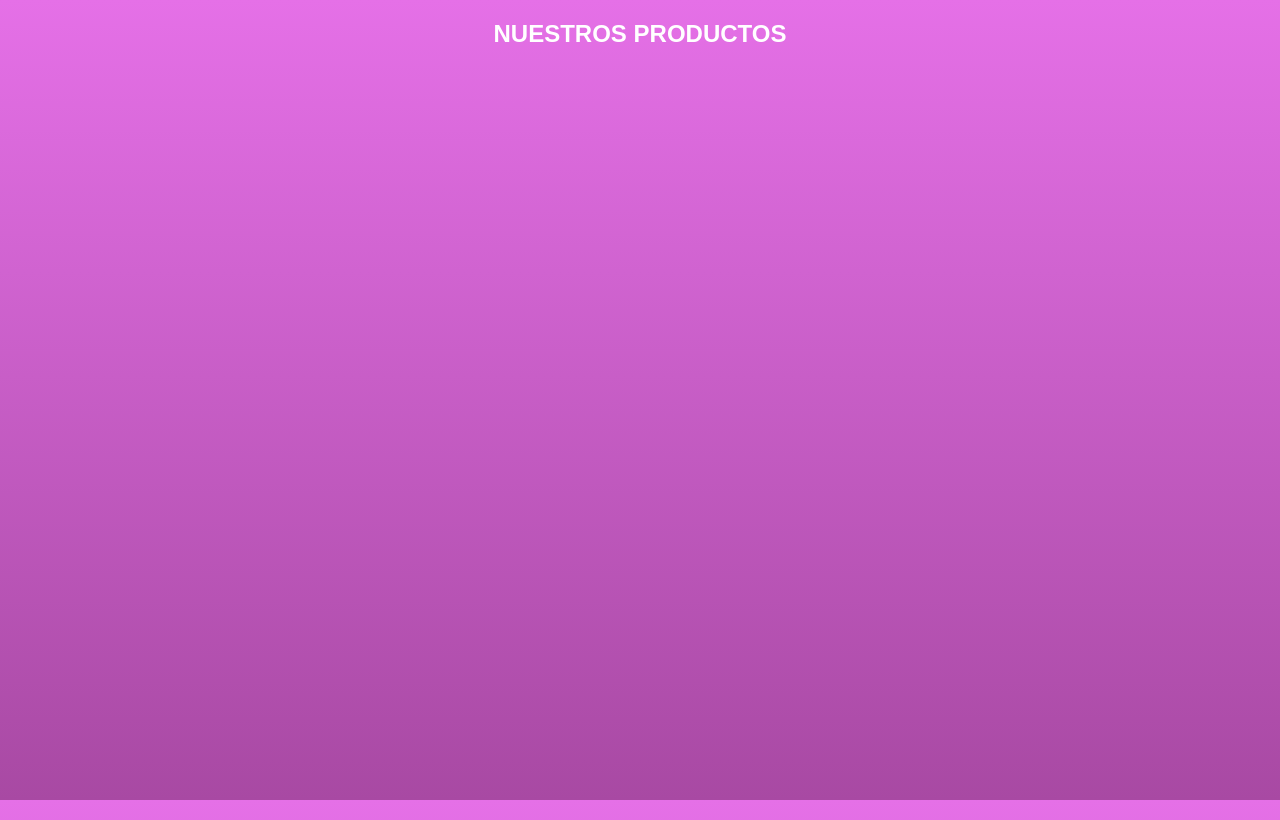
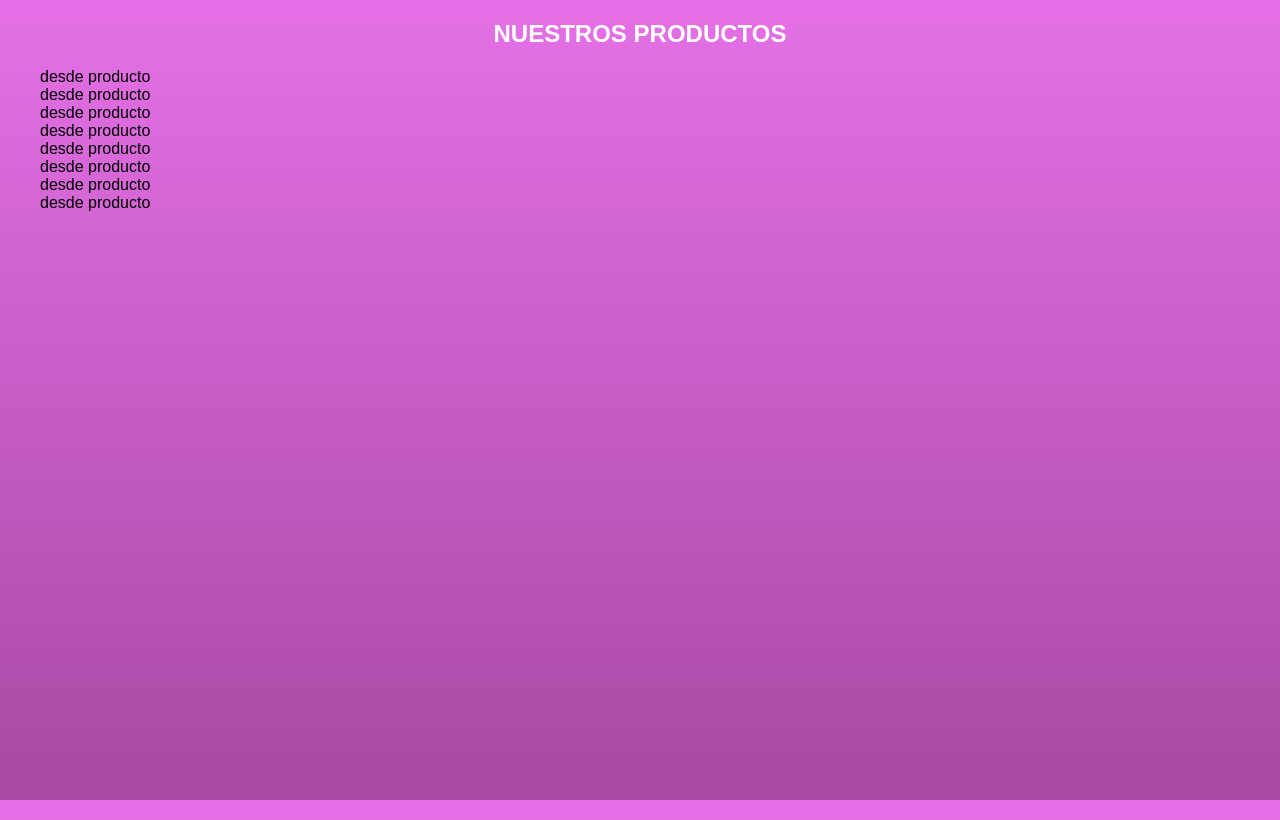
Before and after one commit to JoniAguero/tshirt-store-react, a React (Create React App) app: page / in a window 1280 px wide. Built offline with nearby package versions, Linux system fonts and the light colour scheme.

Commit message:
Producto

```diff
--- /dev/null
+++ b/src/components/Producto/Producto.js
@@ -0,0 +1,11 @@
+import React, { Component } from 'react'
+
+export default class Producto extends Component {
+  render() {
+    return (
+      <div>
+        desde producto
+      </div>
+    )
+  }
+}
--- a/src/components/Productos/Productos.js
+++ b/src/components/Productos/Productos.js
@@ -1,4 +1,5 @@
 import React, { Component } from 'react'
+import Producto from '../Producto/Producto';
 
 export class Productos extends Component {
   render() {
@@ -6,7 +7,10 @@ export class Productos extends Component {
       <div className="productos">
         <h2>Nuestros Productos</h2>
         <ul className="lista-productos">
-
+            {Object.keys(this.props.productos).map( producto => (
+                    <Producto info={this.props.productos[producto]}
+                              key={producto}  />
+            ))}
         </ul>
       </div>
     )
```
